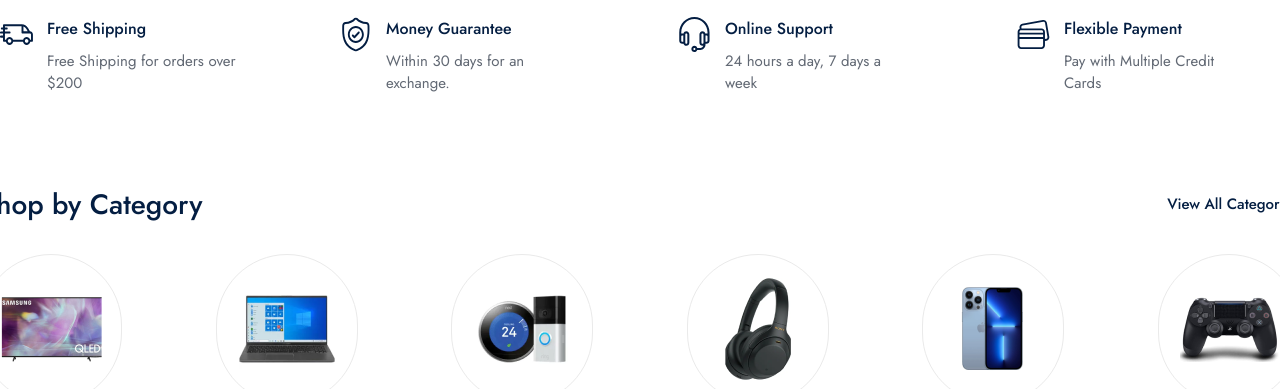
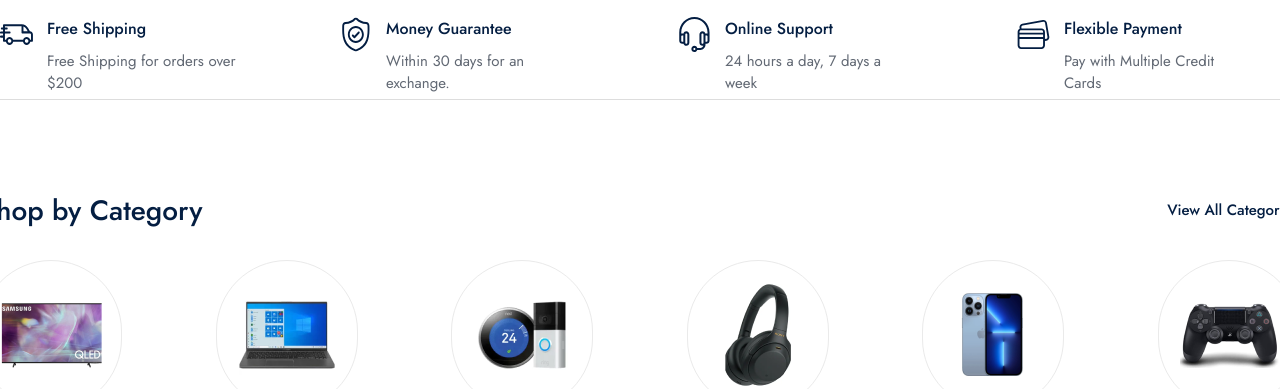
Before and after one commit to kazakov7/zenmart, a plain HTML site: page index.html in a window 1280 px wide. Shown: the part 711-1100 px from the top of the page. Drawn offline with Linux system fonts and the light colour scheme.

Commit message:
Added missing border in services section

```diff
--- a/public/css/home.css
+++ b/public/css/home.css
@@ -169,6 +169,8 @@
 }
 .services_frame .container {
   justify-content: space-between;
+  border-bottom: 1px solid #ddd;
+  padding-bottom: 5px;
 }
 .services_frame .service_box {
   width: 263.06px;
```
